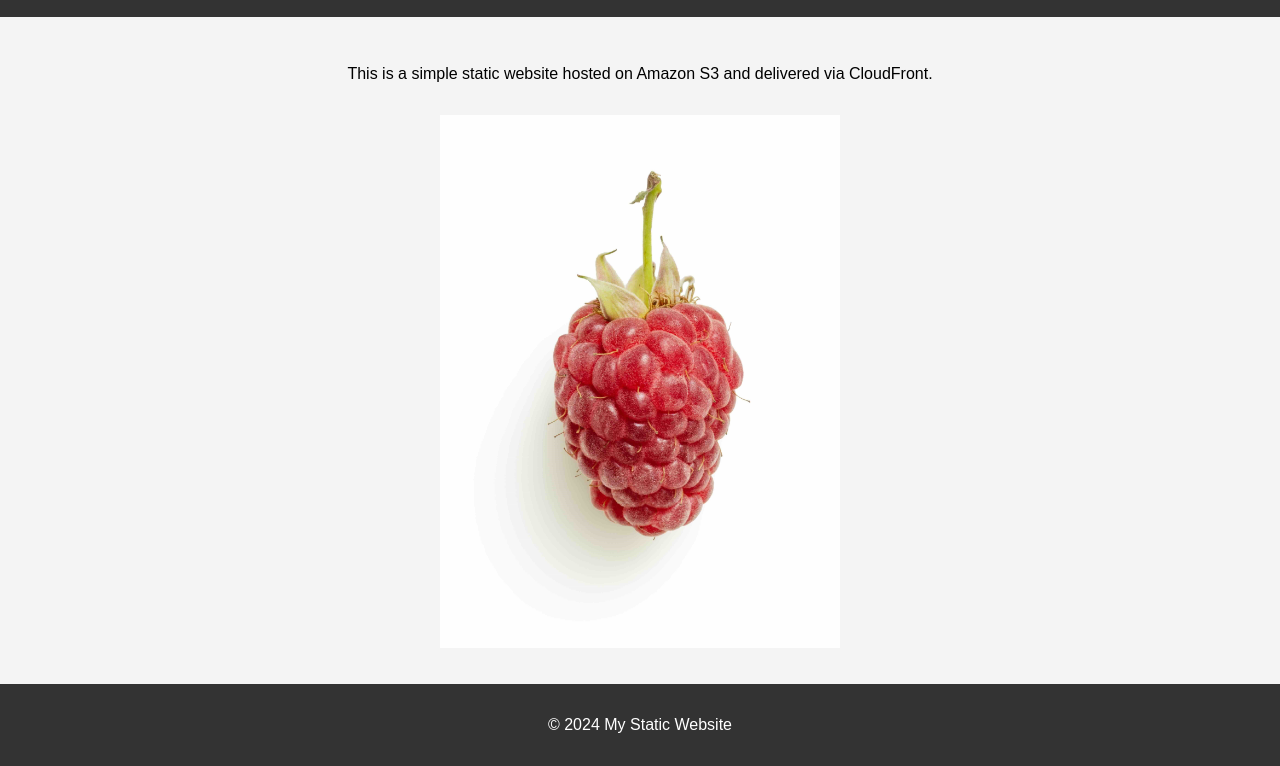
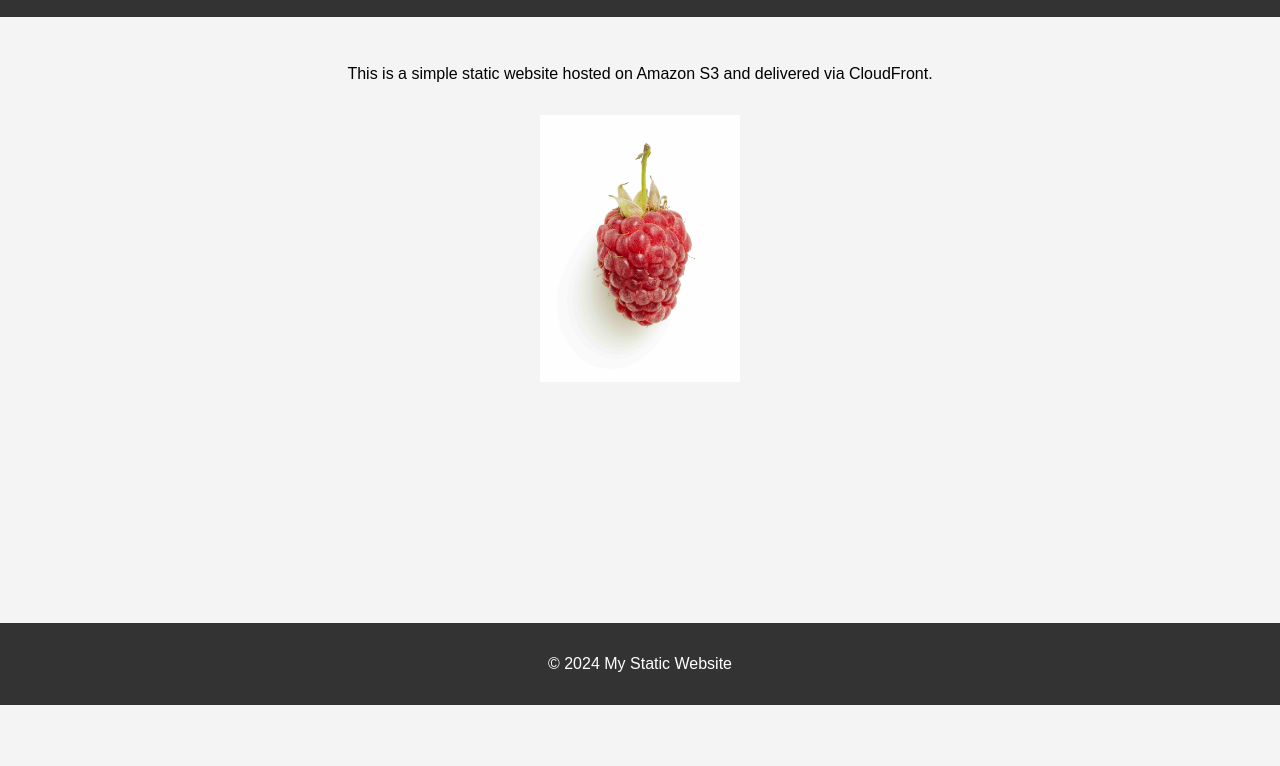
Before and after one commit to SkSingh07/aws, a plain HTML site: page index.html in a window 1280 px wide. Shown: the part 95-861 px from the top of the page. After the commit the page ends 800 px from the top, so only its background shows below. Drawn offline with Linux system fonts and the light colour scheme.

Commit message:
Initial commit

```diff
--- a/index.html
+++ b/index.html
@@ -12,7 +12,7 @@
     </header>
     <main>
         <p>This is a simple static website hosted on Amazon S3 and delivered via CloudFront.</p>
-        <img src="image.jpg" alt="Sample Image" width="400" height="400">
+        <img src="image.jpg" alt="Sample Image" width="200" height="300">
     </main>
     <footer>
         <p>&copy; 2024 My Static Website</p>
```
